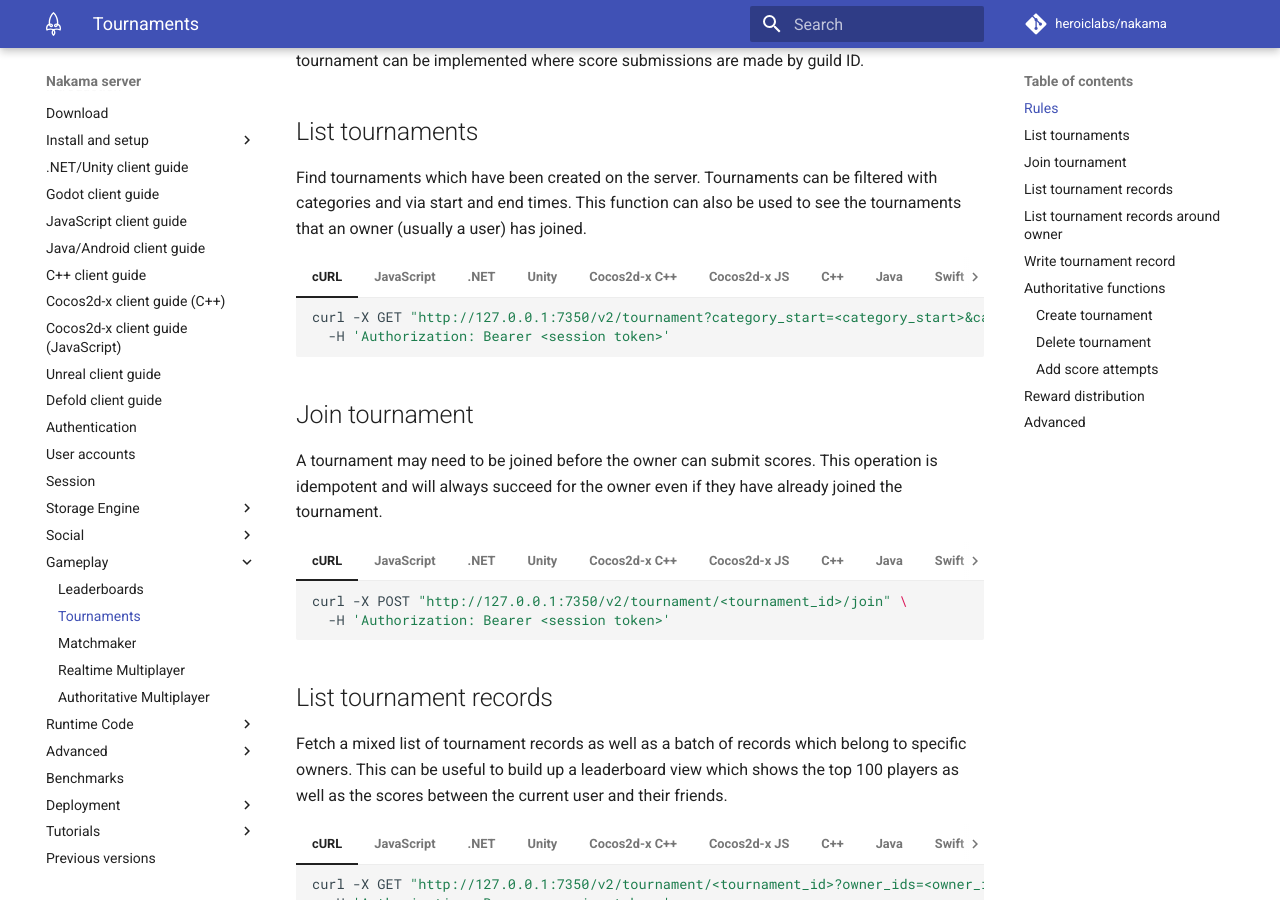
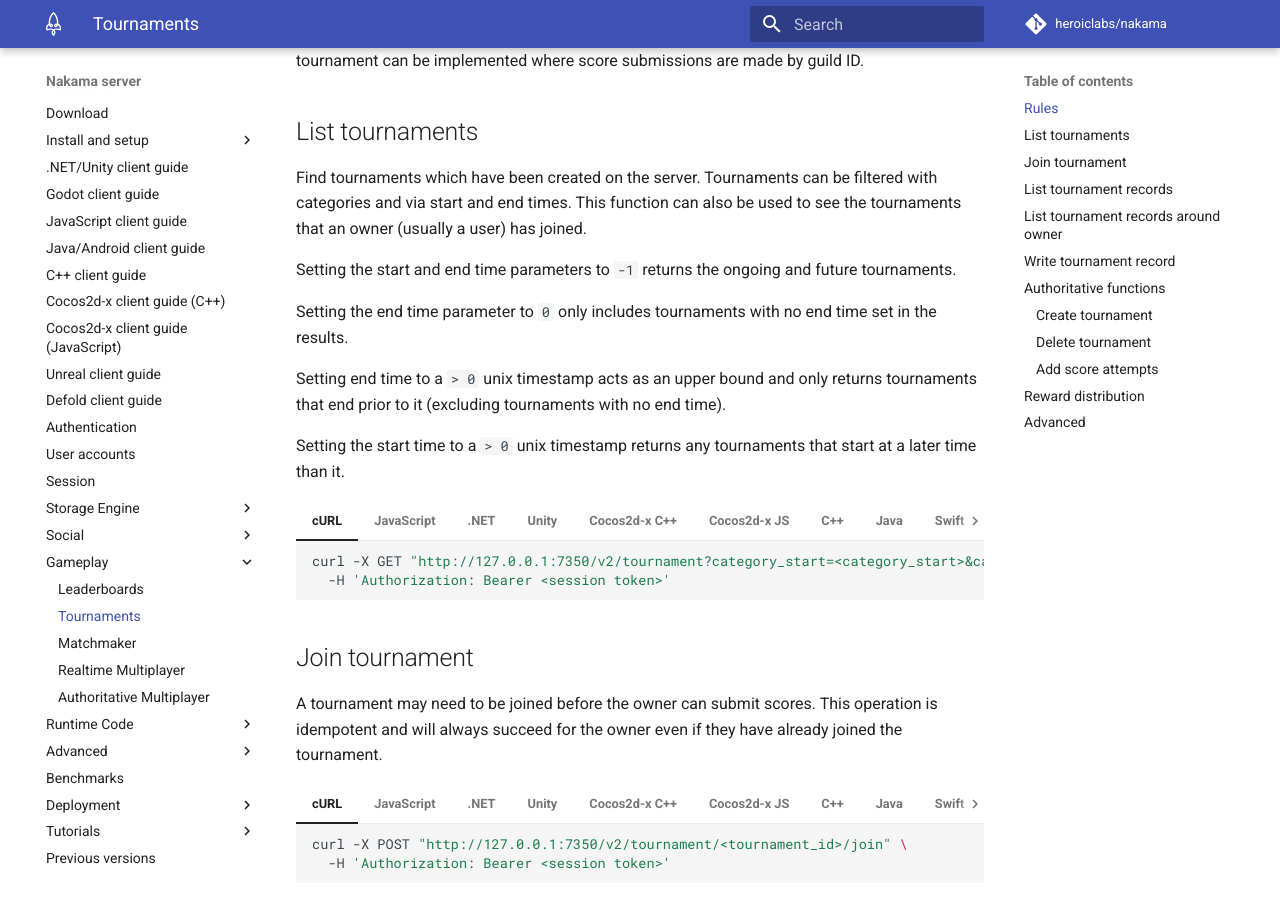
Before and after one commit to heroiclabs/nakama-docs, an MkDocs documentation site: the page built from docs/gameplay-tournaments.md, in a window 1280 px wide and 900 px high, scrolled down 696 px. Built offline with MkDocs 1.6.1 and Material for MkDocs 9.7.7, drawn with Linux system fonts in a browser that asks for light colours; comment, search, counter and statistics services are not loaded.

Commit message:
Improve list tournaments api filters docs (#195)

````diff
--- a/docs/gameplay-tournaments.md
+++ b/docs/gameplay-tournaments.md
@@ -17,6 +17,14 @@
 ## List tournaments
 
 Find tournaments which have been created on the server. Tournaments can be filtered with categories and via start and end times. This function can also be used to see the tournaments that an owner (usually a user) has joined.
+
+Setting the start and end time parameters to `-1` returns the ongoing and future tournaments.
+
+Setting the end time parameter to `0` only includes tournaments with no end time set in the results.
+
+Setting end time to a `> 0` unix timestamp acts as an upper bound and only returns tournaments that end prior to it (excluding tournaments with no end time).
+
+Setting the start time to a `> 0` unix timestamp returns any tournaments that start at a later time than it.
 
 === "cURL"
 	```sh
````
